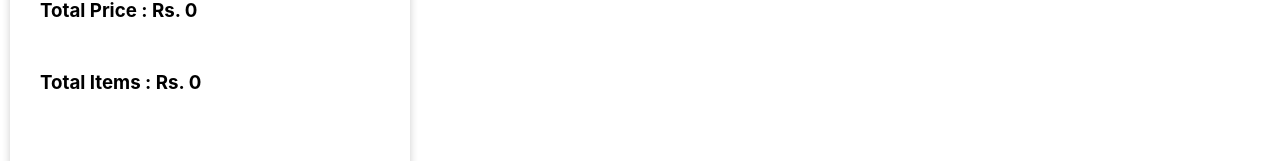
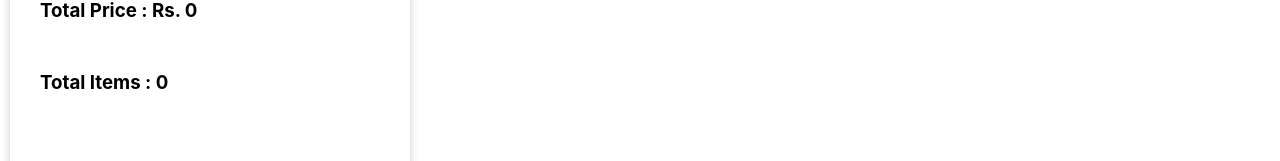
Before and after one commit to akjo11/redux-shopping-cart, a React (Create React App) app: page /cart in a window 1280 px wide. Shown: the part 249-410 px from the top of the page. Built offline with nearby package versions, Linux system fonts and the light colour scheme.

Commit message:
removed Rs. preceding the total item in cart summary

```diff
--- a/src/components/Cart/Cart.js
+++ b/src/components/Cart/Cart.js
@@ -44,7 +44,7 @@ const Cart = ({cart}) => {
                 <h1>Cart Summary</h1>
                 <br />
                 <h3>Total Price : Rs. {Totalprice}</h3>
-                <h3>Total Items : Rs. {Totalitems}</h3>
+                <h3>Total Items :  {Totalitems}</h3>
 
                <button onClick={OnCheckOut}>CHECK OUT</button>
 
```
